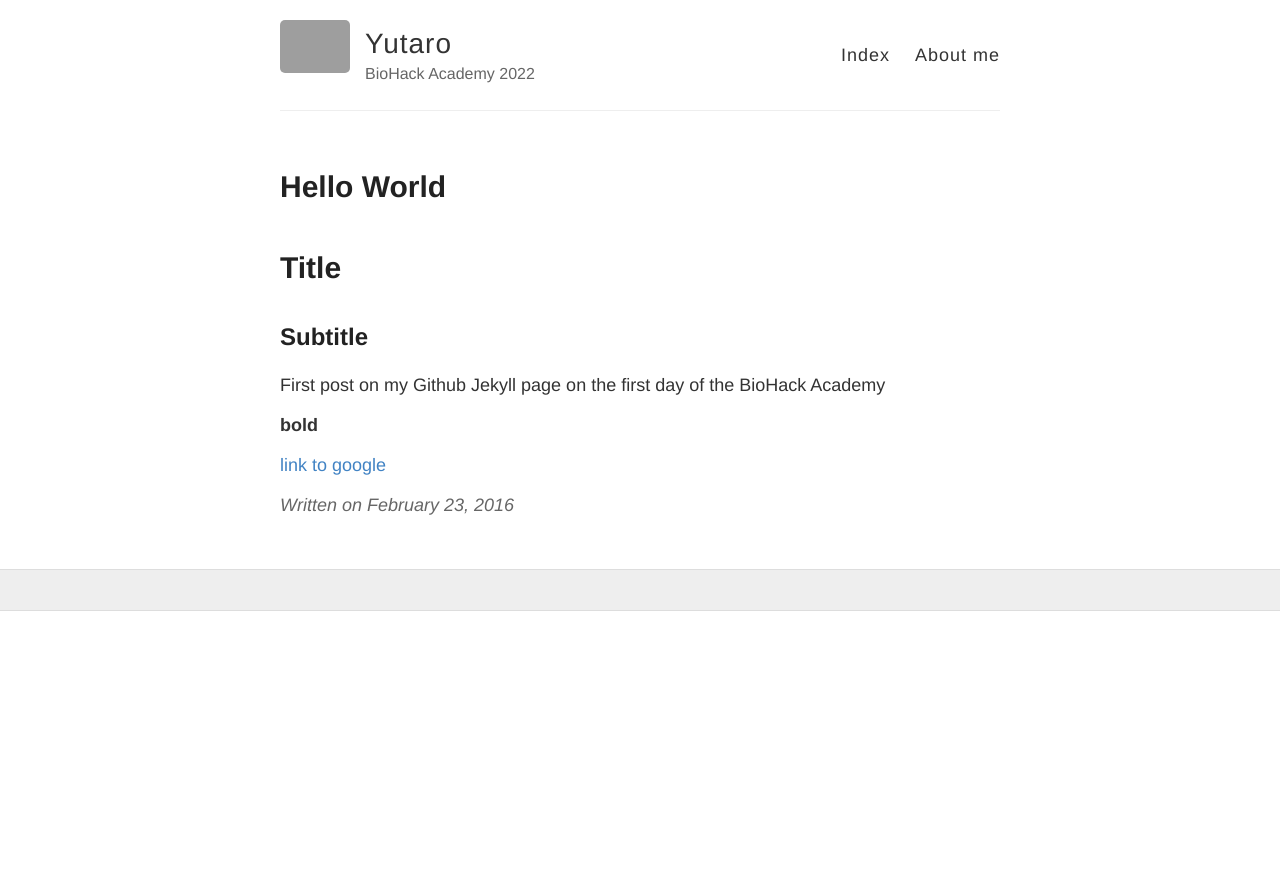
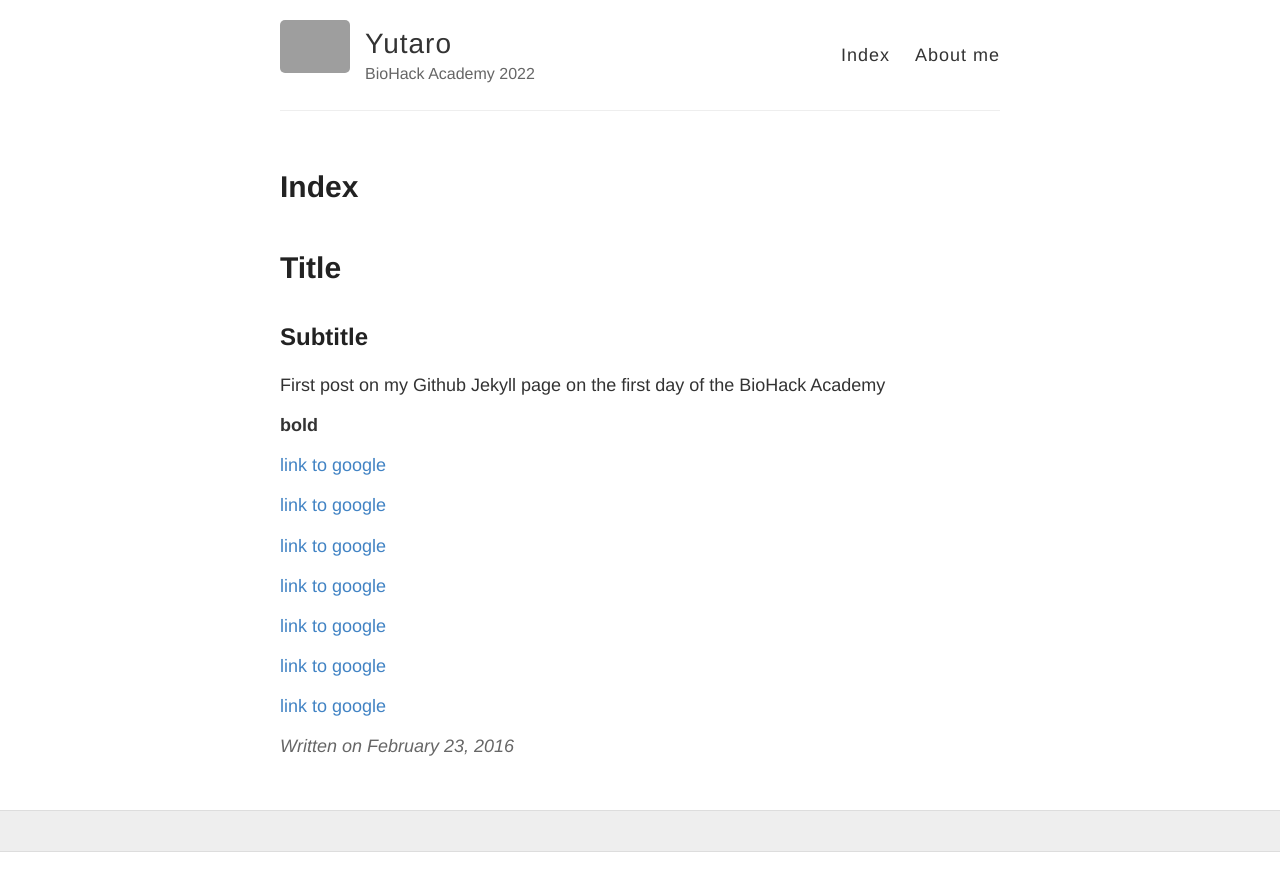
Before and after one commit to ytr0221/ytr0221.github.io, a Jekyll site: the page built from _posts/2016-2-23-Hello-World.md, in a window 1280 px wide. Shown: the top 891 px of the page. Built offline with Jekyll 4.4.1, drawn with Linux system fonts in a browser that asks for light colours; grey boxes are pictures that could not be loaded.

Commit message:
Update 2016-2-23-Hello-World.md

```diff
--- a/_posts/2016-2-23-Hello-World.md
+++ b/_posts/2016-2-23-Hello-World.md
@@ -1,6 +1,6 @@
 ---
 layout: post
-title: Hello World
+title: Index
 ---
 
 # Title
@@ -12,3 +12,15 @@ First post on my Github Jekyll page on the first day of the BioHack Academy
 **bold**
 
 [link to google](www.google.com)
+
+[link to google](www.google.com)
+
+[link to google](www.google.com)
+
+[link to google](www.google.com)
+
+[link to google](www.google.com)
+
+[link to google](www.google.com)
+
+[link to google](www.google.com)
```
